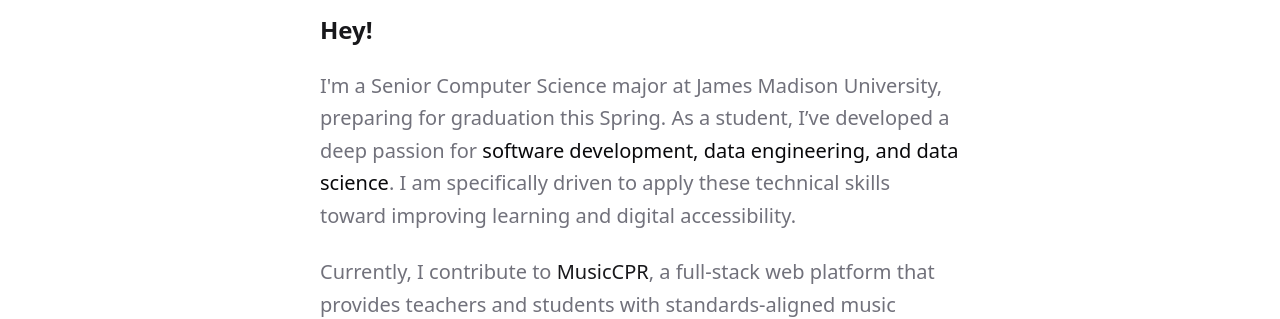
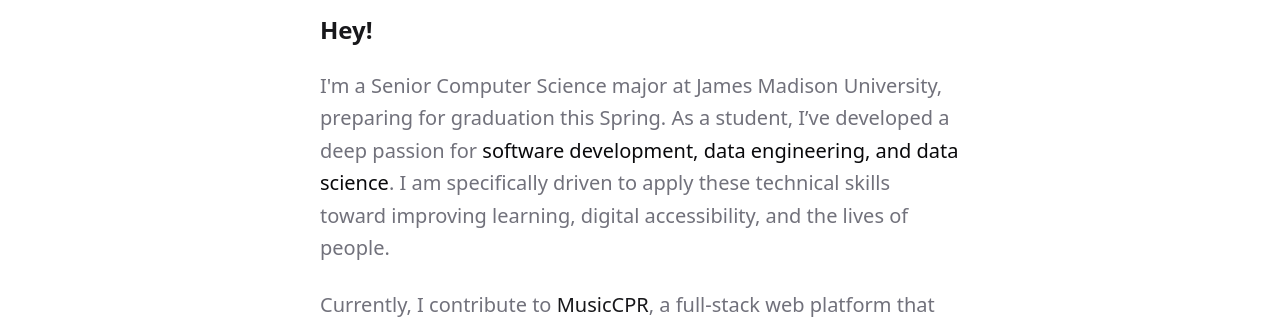
Before and after one commit to theo-mandelbaum/portfolio, a Next.js app in the folder my-portfolio/: page /about in a window 1280 px wide. Shown: the part 350-669 px from the top of the page. Built offline with nearby package versions, Linux system fonts and the light colour scheme.

Commit message:
small about page change

```diff
--- a/my-portfolio/src/app/about/page.tsx
+++ b/my-portfolio/src/app/about/page.tsx
@@ -32,7 +32,7 @@ export default function About() {
         <p className="text-muted-foreground">
           I'm a Senior Computer Science major at James Madison University, preparing for graduation this Spring.
           As a student, I’ve developed a deep passion for <span className="text-foreground font-medium">software development, data engineering, and data science</span>.
-          I am specifically driven to apply these technical skills toward improving learning and digital accessibility.
+          I am specifically driven to apply these technical skills toward improving learning, digital accessibility, and the lives of people.
         </p>
 
         <p className="text-muted-foreground">
```
